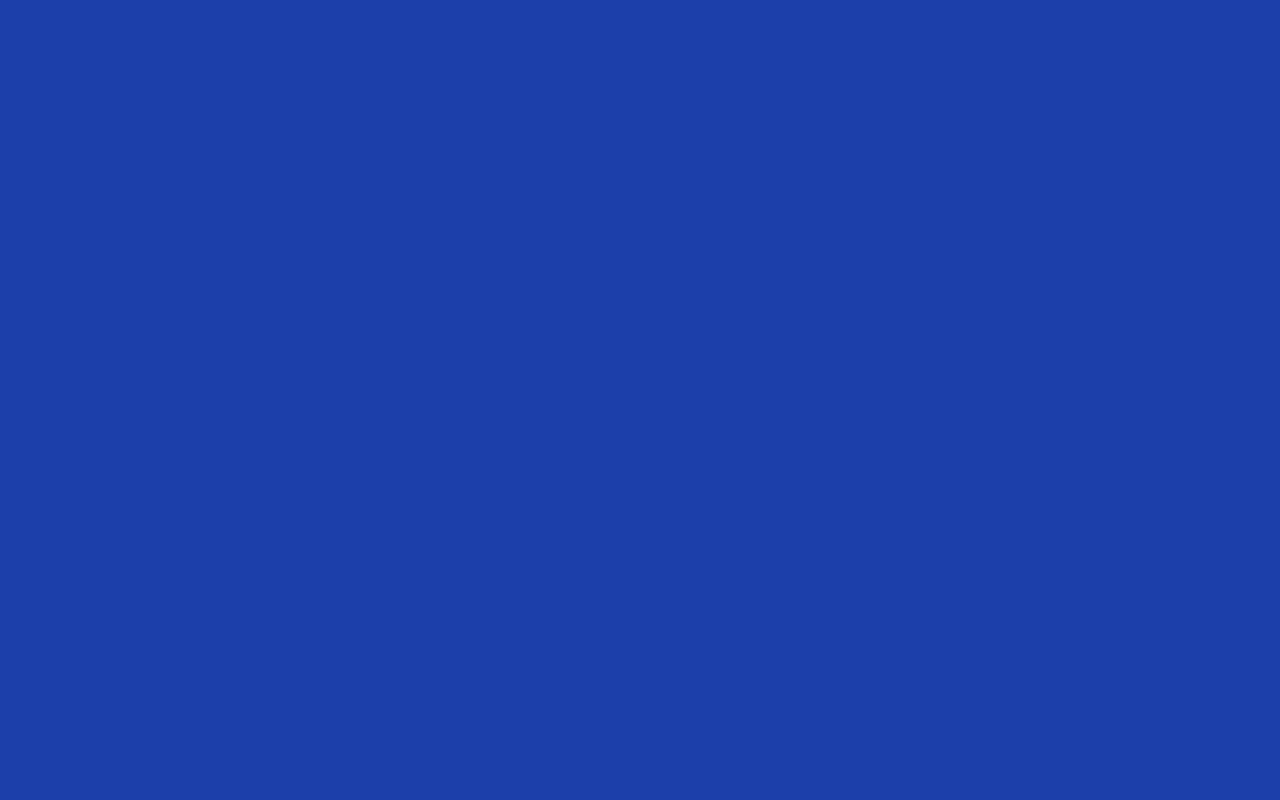
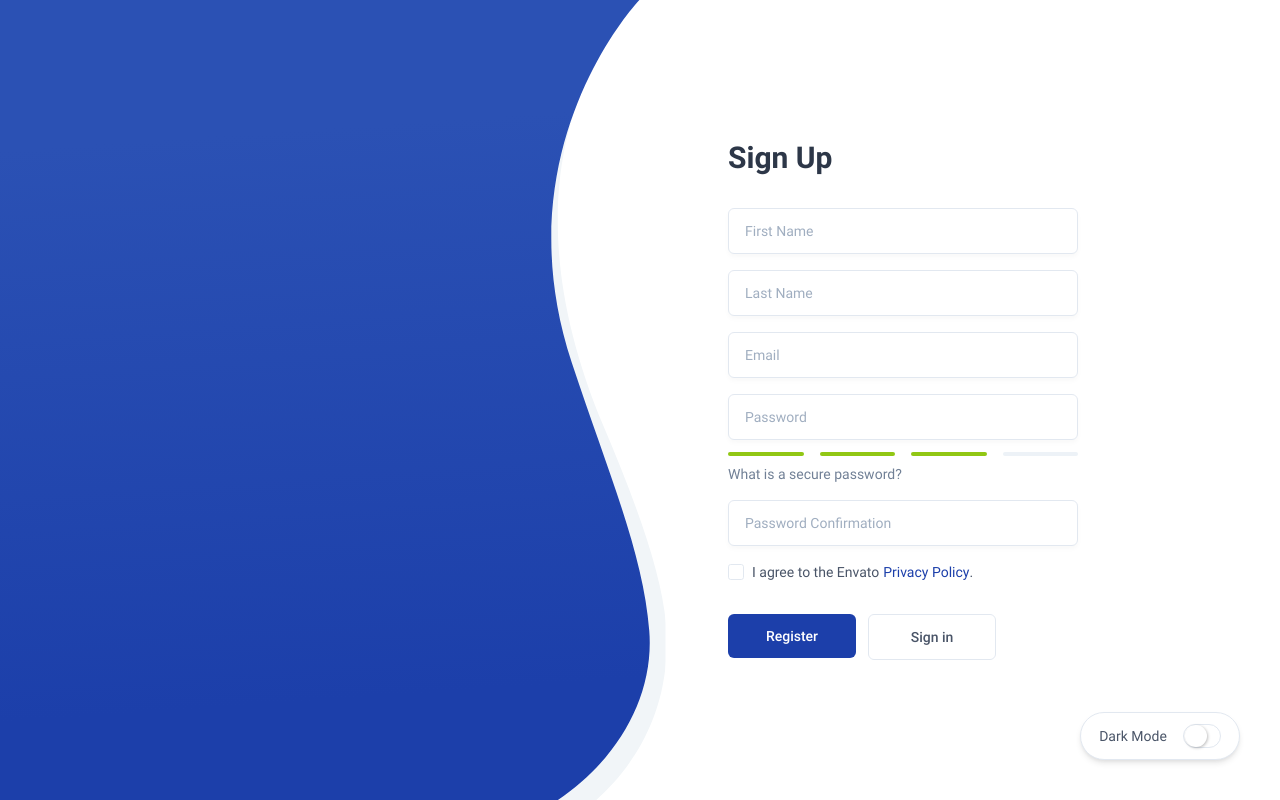
Before and after one commit to abdulaziz-mirzaev/flydubai, a Vue app: page /register in a window 1280 px wide. Built offline with nearby package versions, Linux system fonts and the light colour scheme.

Commit message:
added padding-0 for html,body and creted Login&Register Forms, Login&Register Pages

```diff
--- a/src/App.vue
+++ b/src/App.vue
@@ -9,25 +9,31 @@
 </template>
 
 <script>
-import { findLast, has } from "lodash-es";
-import EmptyShell from "./shells/EmptyShell";
+import { findLast, has } from 'lodash-es';
+import EmptyShell from './shells/EmptyShell';
 
 export default {
-  name: "App",
+  name: 'App',
   data() {
     return {
-      shell: null
+      shell: null,
     };
   },
   watch: {
     $route: {
       handler() {
         this.shell =
-          findLast(this.$route.matched, route => has(route, "meta.shell"))?.meta
+          findLast(this.$route.matched, route => has(route, 'meta.shell'))?.meta
             ?.shell ?? EmptyShell;
       },
-      immediate: true
-    }
-  }
+      immediate: true,
+    },
+  },
 };
 </script>
+
+<style>
+  html, body {
+    padding: 0 !important;
+  }
+</style>
--- /dev/null
+++ b/src/components/Forms/LoginForm.vue
@@ -0,0 +1,51 @@
+<template>
+  <!-- BEGIN: Login Form -->
+  <div class="h-screen xl:h-auto flex py-5 xl:py-0 my-10 xl:my-0">
+    <div
+      class="my-auto mx-auto xl:ml-20 bg-white xl:bg-transparent px-5 sm:px-8 py-8 xl:p-0 rounded-md shadow-md xl:shadow-none w-full sm:w-3/4 lg:w-2/4 xl:w-auto">
+      <h2 class="intro-x font-bold text-2xl xl:text-3xl text-center xl:text-left">
+        Sign In
+      </h2>
+      <div class="intro-x mt-2 text-gray-500 xl:hidden text-center">A few more clicks to sign in to your account. Manage
+        all your e-commerce accounts in one place
+      </div>
+      <div class="intro-x mt-8">
+        <input type="text" class="intro-x login__input input input--lg border border-gray-300 block"
+               placeholder="Email">
+        <input type="password" class="intro-x login__input input input--lg border border-gray-300 block mt-4"
+               placeholder="Password">
+      </div>
+      <div class="intro-x flex text-gray-700 dark:text-gray-600 text-xs sm:text-sm mt-4">
+        <div class="flex items-center mr-auto">
+          <input type="checkbox" class="input border mr-2" id="remember-me">
+          <label class="cursor-pointer select-none" for="remember-me">Remember me</label>
+        </div>
+        <a href="">Forgot Password?</a>
+      </div>
+      <div class="intro-x mt-5 xl:mt-8 text-center xl:text-left">
+        <button class="button button--lg w-full xl:w-32 text-white bg-theme-1 xl:mr-3 align-top">Login</button>
+        <button
+          class="button button--lg w-full xl:w-32 text-gray-700 border border-gray-300 dark:border-dark-5 dark:text-gray-300 mt-3 xl:mt-0 align-top">
+          Sign up
+        </button>
+      </div>
+      <div class="intro-x mt-10 xl:mt-24 text-gray-700 dark:text-gray-600 text-center xl:text-left">
+        By signin up, you agree to our
+        <br>
+        <a class="text-theme-1 dark:text-theme-10" href="">Terms and Conditions</a> & <a
+        class="text-theme-1 dark:text-theme-10" href="">Privacy Policy</a>
+      </div>
+    </div>
+  </div>
+  <!-- END: Login Form -->
+</template>
+
+<script>
+export default {
+  name: 'LoginForm',
+};
+</script>
+
+<style scoped>
+
+</style>
--- /dev/null
+++ b/src/components/Forms/RegisterForm.vue
@@ -0,0 +1,56 @@
+<template>
+  <!-- BEGIN: Register Form -->
+  <div class="h-screen xl:h-auto flex py-5 xl:py-0 my-10 xl:my-0">
+    <div
+      class="my-auto mx-auto xl:ml-20 bg-white xl:bg-transparent px-5 sm:px-8 py-8 xl:p-0 rounded-md shadow-md xl:shadow-none w-full sm:w-3/4 lg:w-2/4 xl:w-auto">
+      <h2 class="intro-x font-bold text-2xl xl:text-3xl text-center xl:text-left">
+        Sign Up
+      </h2>
+      <div class="intro-x mt-2 text-gray-500 dark:text-gray-500 xl:hidden text-center">A few more clicks to sign in to
+        your account. Manage all your e-commerce accounts in one place
+      </div>
+      <div class="intro-x mt-8">
+        <input type="text" class="intro-x login__input input input--lg border border-gray-300 block"
+               placeholder="First Name">
+        <input type="text" class="intro-x login__input input input--lg border border-gray-300 block mt-4"
+               placeholder="Last Name">
+        <input type="text" class="intro-x login__input input input--lg border border-gray-300 block mt-4"
+               placeholder="Email">
+        <input type="text" class="intro-x login__input input input--lg border border-gray-300 block mt-4"
+               placeholder="Password">
+        <div class="intro-x w-full grid grid-cols-12 gap-4 h-1 mt-3">
+          <div class="col-span-3 h-full rounded bg-theme-9"></div>
+          <div class="col-span-3 h-full rounded bg-theme-9"></div>
+          <div class="col-span-3 h-full rounded bg-theme-9"></div>
+          <div class="col-span-3 h-full rounded bg-gray-200 dark:bg-dark-2"></div>
+        </div>
+        <a href="" class="intro-x text-gray-600 block mt-2 text-xs sm:text-sm">What is a secure password?</a>
+        <input type="text" class="intro-x login__input input input--lg border border-gray-300 block mt-4"
+               placeholder="Password Confirmation">
+      </div>
+      <div class="intro-x flex items-center text-gray-700 dark:text-gray-600 mt-4 text-xs sm:text-sm">
+        <input type="checkbox" class="input border mr-2" id="remember-me">
+        <label class="cursor-pointer select-none" for="remember-me">I agree to the Envato</label>
+        <a class="text-theme-1 dark:text-theme-10 ml-1" href="">Privacy Policy</a>.
+      </div>
+      <div class="intro-x mt-5 xl:mt-8 text-center xl:text-left">
+        <button class="button button--lg w-full xl:w-32 text-white bg-theme-1 xl:mr-3 align-top">Register</button>
+        <button
+          class="button button--lg w-full xl:w-32 text-gray-700 border border-gray-300 dark:border-dark-5 dark:text-gray-300 mt-3 xl:mt-0 align-top">
+          Sign in
+        </button>
+      </div>
+    </div>
+  </div>
+  <!-- END: Register Form -->
+</template>
+
+<script>
+export default {
+  name: 'RegisterForm',
+};
+</script>
+
+<style scoped>
+
+</style>
--- a/src/pages/auth/LoginPage.vue
+++ b/src/pages/auth/LoginPage.vue
@@ -1,8 +1,49 @@
-<template> </template>
+<template>
+  <div class="login">
+    <div class="container sm:px-10">
+      <div class="block xl:grid grid-cols-2 gap-4">
+        <!-- BEGIN: Login Info -->
+        <div class="hidden xl:flex flex-col min-h-screen">
+          <a href="" class="-intro-x flex items-center pt-5">
+            <img alt="Midone Tailwind HTML Admin Template" class="w-6" src="dist/images/logo.svg">
+            <span class="text-white text-lg ml-3"> Mid<span class="font-medium">One</span> </span>
+          </a>
+          <div class="my-auto">
+            <img alt="Midone Tailwind HTML Admin Template" class="-intro-x w-1/2 -mt-16"
+                 src="dist/images/illustration.svg">
+            <div class="-intro-x text-white font-medium text-4xl leading-tight mt-10">
+              A few more clicks to
+              <br>
+              sign in to your account.
+            </div>
+            <div class="-intro-x mt-5 text-lg text-white dark:text-gray-500">Manage all your e-commerce accounts in one
+              place
+            </div>
+          </div>
+        </div>
+        <!-- END: Login Info -->
+
+        <login-form />
+
+      </div>
+    </div>
+    <!-- BEGIN: Dark Mode Switcher-->
+    <div data-url="login-dark-login.html"
+         class="dark-mode-switcher cursor-pointer shadow-md fixed bottom-0 right-0 box dark:bg-dark-2 border rounded-full w-40 h-12 flex items-center justify-center z-50 mb-10 mr-10">
+      <div class="mr-4 text-gray-700 dark:text-gray-300">Dark Mode</div>
+      <div class="dark-mode-switcher__toggle border"></div>
+    </div>
+  </div>
+</template>
 
 <script>
+import LoginForm from '../../components/Forms/LoginForm';
+
 export default {
-  name: "LoginPage"
+  name: 'LoginPage',
+  components: {
+    LoginForm,
+  },
 };
 </script>
 
--- a/src/pages/auth/RegisterPage.vue
+++ b/src/pages/auth/RegisterPage.vue
@@ -1,10 +1,50 @@
 <template>
+  <div class="login">
+    <div class="container sm:px-10">
+      <div class="block xl:grid grid-cols-2 gap-4">
+        <!-- BEGIN: Register Info -->
+        <div class="hidden xl:flex flex-col min-h-screen">
+          <a href="" class="-intro-x flex items-center pt-5">
+            <img alt="Midone Tailwind HTML Admin Template" class="w-6" src="dist/images/logo.svg">
+            <span class="text-white text-lg ml-3"> Mid<span class="font-medium">One</span> </span>
+          </a>
+          <div class="my-auto">
+            <img alt="Midone Tailwind HTML Admin Template" class="-intro-x w-1/2 -mt-16"
+                 src="dist/images/illustration.svg">
+            <div class="-intro-x text-white font-medium text-4xl leading-tight mt-10">
+              A few more clicks to
+              <br>
+              sign up to your account.
+            </div>
+            <div class="-intro-x mt-5 text-lg text-white dark:text-gray-500">Manage all your e-commerce accounts in one
+              place
+            </div>
+          </div>
+        </div>
+        <!-- END: Register Info -->
+
+        <register-form />
+
+      </div>
+    </div>
+    <!-- BEGIN: Dark Mode Switcher-->
+    <div data-url="login-dark-register.html"
+         class="dark-mode-switcher cursor-pointer shadow-md fixed bottom-0 right-0 box dark:bg-dark-2 border rounded-full w-40 h-12 flex items-center justify-center z-50 mb-10 mr-10">
+      <div class="mr-4 text-gray-700 dark:text-gray-300">Dark Mode</div>
+      <div class="dark-mode-switcher__toggle border"></div>
+    </div>
+  </div>
 
 </template>
 
 <script>
+import RegisterForm from '../../components/Forms/RegisterForm';
+
 export default {
   name: 'LoginPage',
+  components: {
+    RegisterForm,
+  },
 };
 </script>
 
--- a/src/router/routes.js
+++ b/src/router/routes.js
@@ -1,50 +1,72 @@
-import Home from "../pages/HomePage";
+import MainShell from '../shells/MainShell';
+import EmptyShell from '../shells/EmptyShell';
+
+import LoginPage from '../pages/auth/LoginPage';
+import RegisterPage from '../pages/auth/RegisterPage';
+import Home from '../pages/HomePage';
+
 // import AllOrders from "../pages/accounter/AllOrders";
-import SalesReport from "../pages/accounter/SalesReport";
-import Enumuration from "../pages/accounter/Enumuration";
-import MainShell from "../shells/MainShell";
+import SalesReport from '../pages/accounter/SalesReport';
+import Enumuration from '../pages/accounter/Enumuration';
+
 
 const routes = [
   {
-    path: "/",
-    name: "Home",
+    path: '/',
+    name: 'Home',
     meta: {
-      shell: MainShell
+      shell: MainShell,
     },
-    component: Home
+    component: Home,
   },
   {
-    path: "/about",
-    name: "About",
+    path: '/about',
+    name: 'About',
     // route level code-splitting
     // this generates a separate chunk (about.[hash].js) for this route
     // which is lazy-loaded when the route is visited.
     component: () =>
-      import(/* webpackChunkName: "about" */ "../pages/OperatorPage.vue")
+      import(/* webpackChunkName: "about" */ '../pages/OperatorPage.vue'),
   },
   {
-    path: "/accounter/sales-report",
-    name: "top-menu-accounter-sales",
+    path: '/login',
+    name: 'login',
     meta: {
-      shell: MainShell
+      shell: EmptyShell,
     },
-    component: SalesReport
+    component: LoginPage,
   },
   {
-    path: "/accounter/all-orders",
-    name: "top-menu-accounter-orders",
+    path: '/register',
+    name: 'register',
     meta: {
-      shell: MainShell
-    }
+      shell: EmptyShell,
+    },
+    component: RegisterPage,
+  },
+  {
+    path: '/accounter/sales-report',
+    name: 'top-menu-accounter-sales',
+    meta: {
+      shell: MainShell,
+    },
+    component: SalesReport,
+  },
+  {
+    path: '/accounter/all-orders',
+    name: 'top-menu-accounter-orders',
+    meta: {
+      shell: MainShell,
+    },
     // component: AllOrders
   },
   {
-    path: "/accounter/enumeration",
-    name: "top-menu-accounter-enumeration",
+    path: '/accounter/enumeration',
+    name: 'top-menu-accounter-enumeration',
     meta: {
-      shell: MainShell
+      shell: MainShell,
     },
-    component: Enumuration
-  }
+    component: Enumuration,
+  },
 ];
 export default routes;
--- a/src/shells/EmptyShell.vue
+++ b/src/shells/EmptyShell.vue
@@ -1,12 +1,12 @@
 <template>
-  <div>
+  <div class="m-0">
     <slot />
   </div>
 </template>
 
 <script>
 export default {
-  name: "EmptyShell"
+  name: 'EmptyShell',
 };
 </script>
 
```
